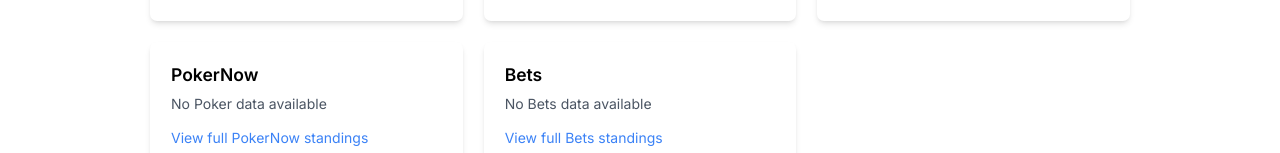
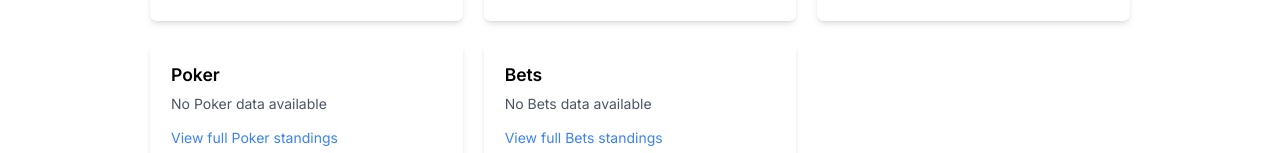
Before and after one commit to ezemtseva/brosclub, a Next.js app: page / in a window 1280 px wide. Shown: the part 719-872 px from the top of the page. Built offline with nearby package versions, Linux system fonts and the light colour scheme; no server answers; the database is empty.

Commit message:
code opt

```diff
--- a/app/fpl/page.tsx
+++ b/app/fpl/page.tsx
@@ -1,7 +1,8 @@
 import Image from 'next/image'
 import DataTable from '../../components/DataTable'
 import ImageGallery from '../../components/ImageGallery'
-import { unstable_noStore as noStore } from 'next/cache'
+
+export const dynamic = 'force-dynamic'
 
 const columns = [
   { header: '#', accessor: 'position' },
@@ -31,7 +32,6 @@
 }
 
 async function getFplData() {
-  noStore()
   try {
     const playersData = await Promise.all(
       players.map(async (player) => {
--- a/app/page.tsx
+++ b/app/page.tsx
@@ -189,7 +189,7 @@
   }
 
   const pokerSummary = {
-    title: 'PokerNow',
+    title: 'Poker',
     content: pokerLeader
       ? `Leader: ${pokerLeader.bearo} with ${pokerLeader.points} points`
       : 'No Poker data available',
```
Also changed, not shown: 1 other file (tests, documents, lock files or other folders).
